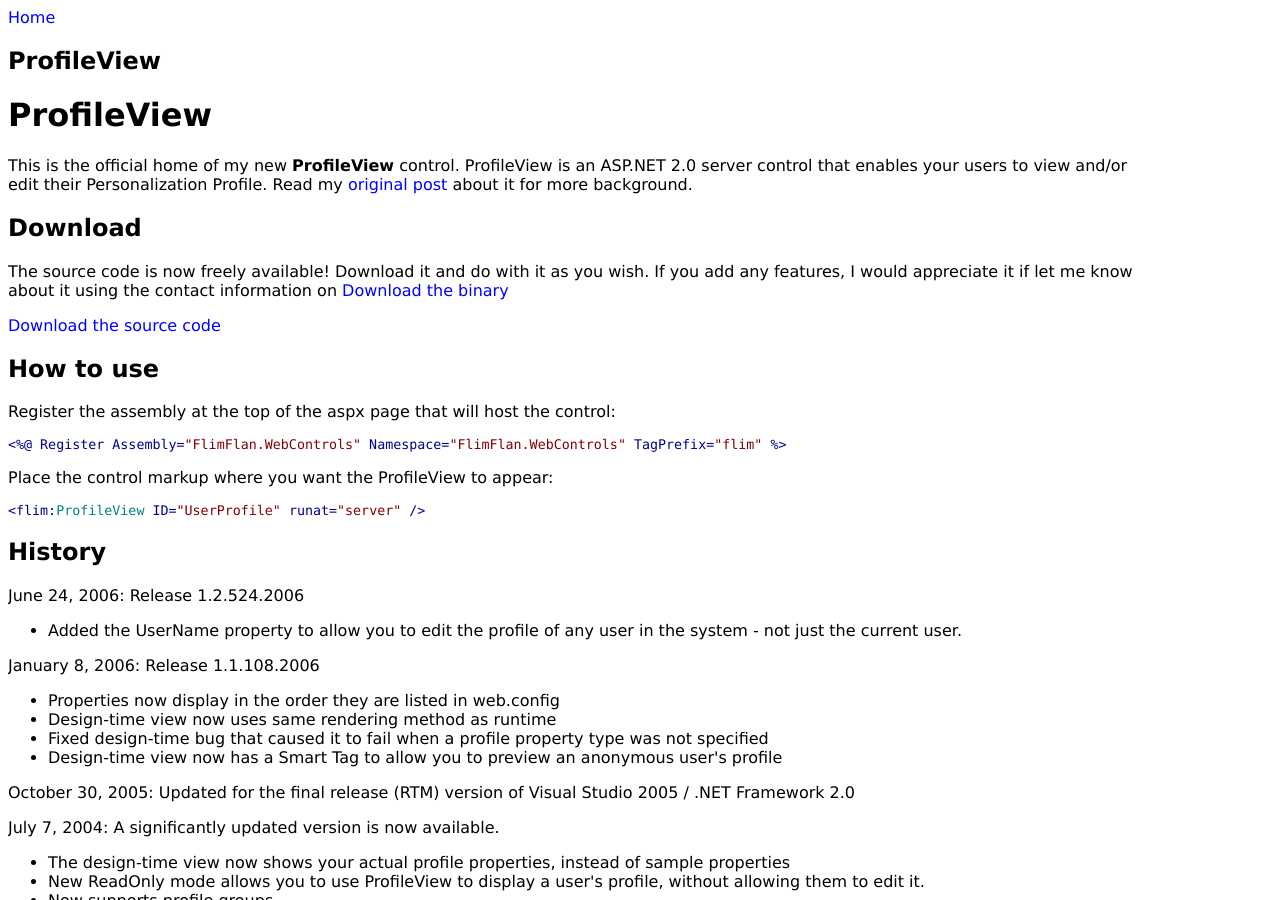
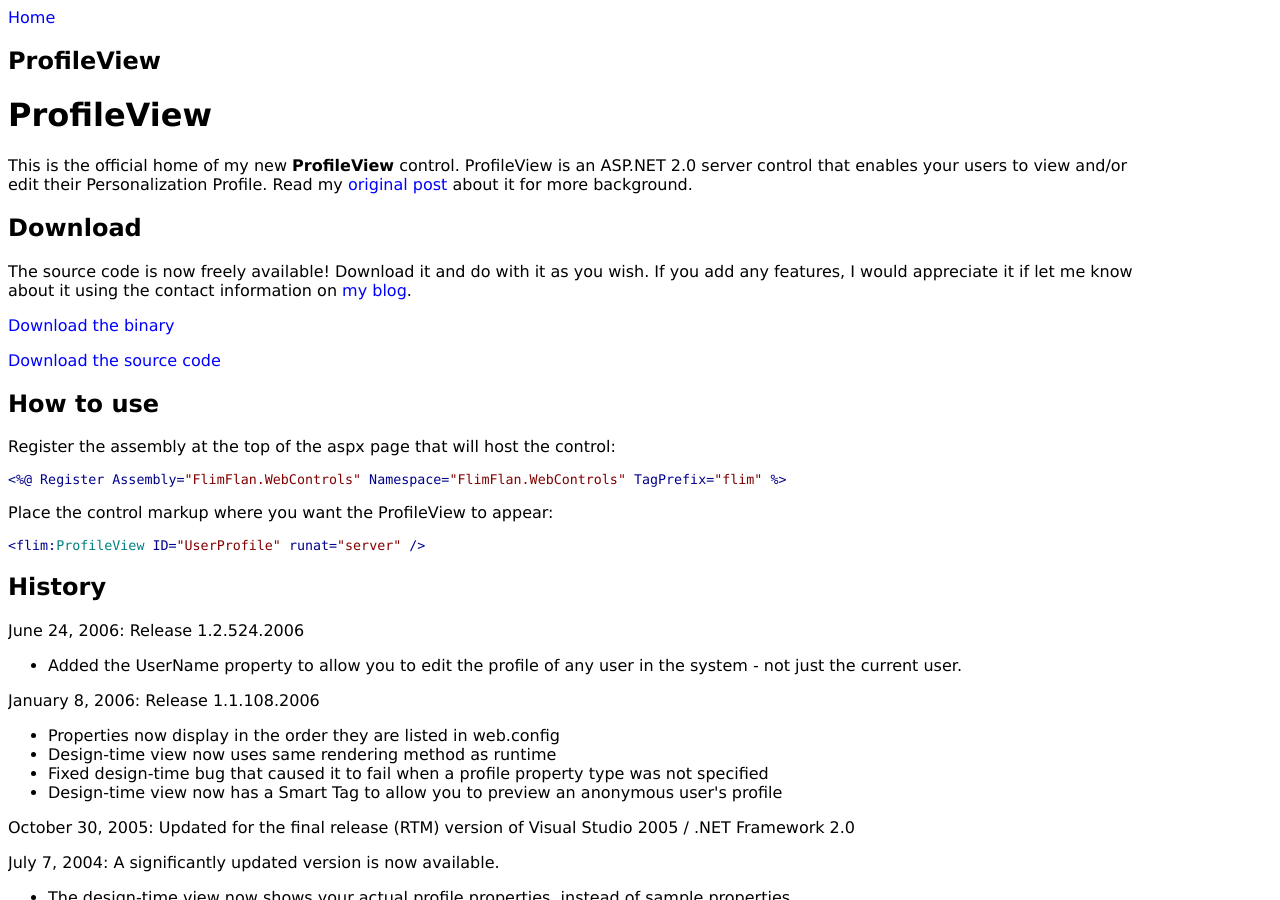
Before and after one commit to flimflan/flimflan.github.com, a Jekyll site: the page built from _posts/2005-10-30-profileview.html, in a window 1280 px wide and 900 px high. Built offline with Jekyll 4.4.1, drawn with Linux system fonts in a browser that asks for light colours.

Commit message:
Fix link to 'my blog' in ProfileView

```diff
--- a/_posts/2005-10-30-profileview.html
+++ b/_posts/2005-10-30-profileview.html
@@ -371,7 +371,7 @@
 <h1>ProfileView</h1>
 <p>This is the official home of my new <strong>ProfileView</strong> control. ProfileView is an ASP.NET 2.0 server control that enables your users to view and/or edit their Personalization Profile. Read my <a href="/IntroducingProfileViewForASPNET20.html">original post</a> about it for more background.</p>
 <h2>Download</h2>
-<p>The source code is now freely available! Download it and do with it as you wish. If you add any features, I would appreciate it if let me know about it using the contact information on <a href="/>my blog</a>.</p>
+<p>The source code is now freely available! Download it and do with it as you wish. If you add any features, I would appreciate it if let me know about it using the contact information on <a href="/">my blog</a>.</p>
 <p><a href="/assets/downloads/FlimFlan_WebControls.zip">Download the binary</a></p>
 <p><a href="/assets/downloads/FlimFlan_WebControls_Source.zip">Download the source code</a></p>
 <h2>How to use</h2>
--- a/migration_info/config.yaml
+++ b/migration_info/config.yaml
@@ -7,8 +7,8 @@
   !ruby/regexp /http:\/\/flimflan\.com\/blog\/content\/binary\// : /assets/post_images/
   !ruby/regexp /http:\/\/flimflan\.com\/[Ff]iles\// : /assets/downloads/
   !ruby/regexp /http:\/\/flimflan\.com\/blog\/(\S*)\.aspx/ : "/\\1.html"
-  !ruby/regexp /http:\/\/flimflan\.com\/blog[^\/]/ : /
   !ruby/regexp /http:\/\/flimflan\.com\/blog/#ac53679cd-3f10-45bd-bd65-ed89b0304064/ : /DigitalMusicToGoPart1Of2.html
+  !ruby/regexp /http:\/\/flimflan\.com\/blog/ : /
   !ruby/regexp /’/ : "'"
   !ruby/regexp /[“”]/ : '"'
   !ruby/regexp /[–]/ : '-'
```
